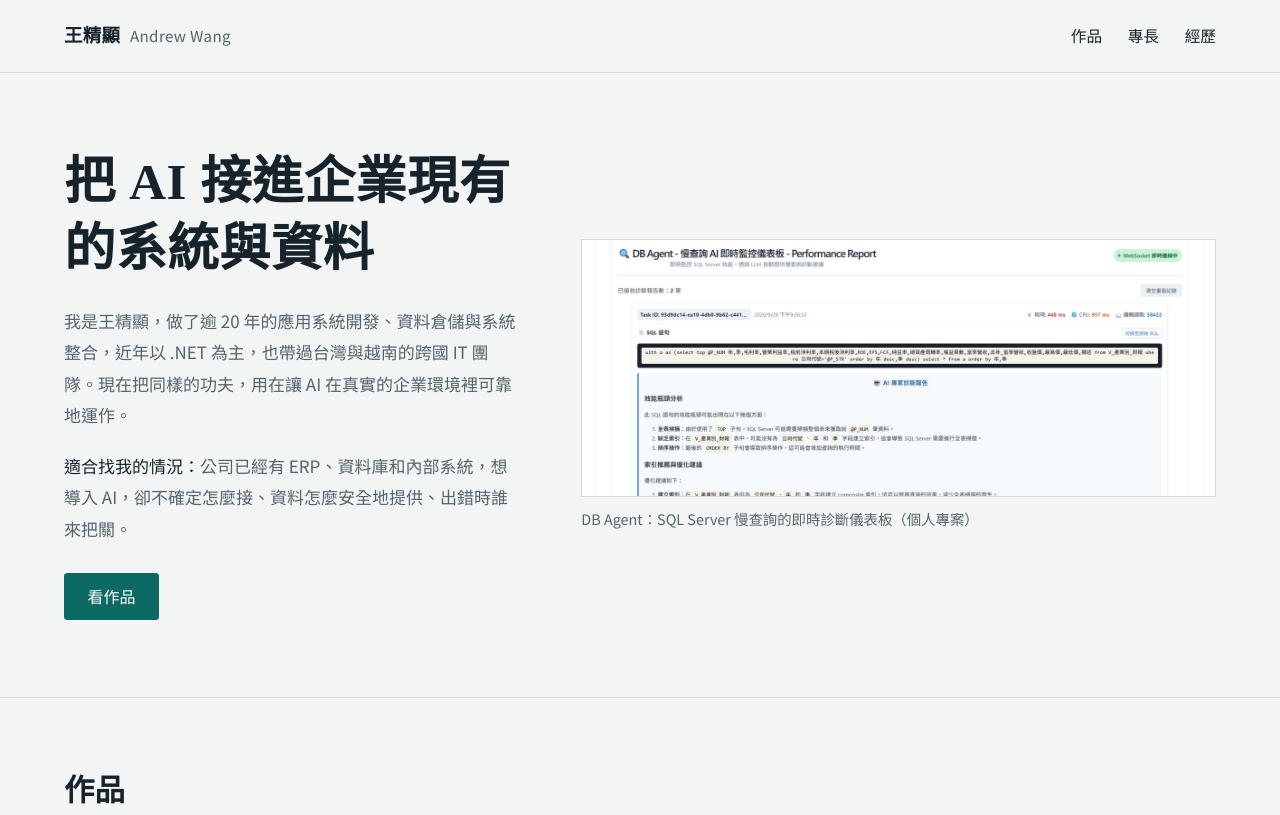
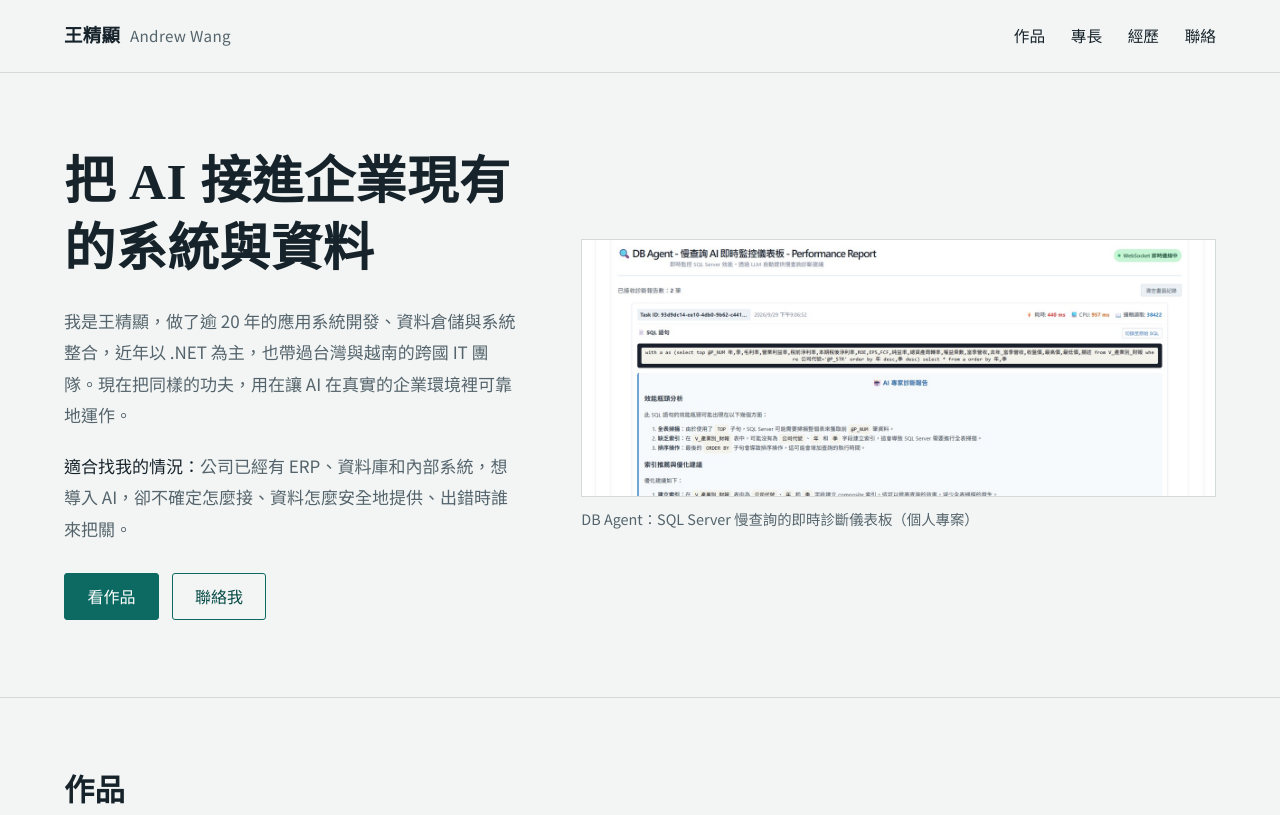
Before and after one commit to andrewwang1tw/andrewwang1tw.github.io, a plain HTML site: page index.html in a window 1280 px wide. Shown: the top 815 px of the page. Drawn offline with Linux system fonts and the light colour scheme.

Commit message:
Update contact information in index.html

```diff
--- a/index.html
+++ b/index.html
@@ -350,9 +350,9 @@ a:hover { color: var(--accent); }
 <script>
   // 在這裡填入聯絡方式；留空的項目不會顯示，全部留空則整個聯絡區塊隱藏。
   const CONTACT = {
-    email: "",      // 例如 "you@example.com"
-    linkedin: "",   // 例如 "https://www.linkedin.com/in/你的帳號"
-    github: ""      // 例如 "https://github.com/你的帳號"
+    email: "AndrewWang1TW@gmail.com",      // 例如 "you@example.com"
+    linkedin: "https://www.linkedin.com/in/andrew-wang-19ba0782/",   // 例如 "https://www.linkedin.com/in/你的帳號"
+    github: "https://github.com/andrewwang1tw"      // 例如 "https://github.com/你的帳號"
   };
 
   (function () {
```
